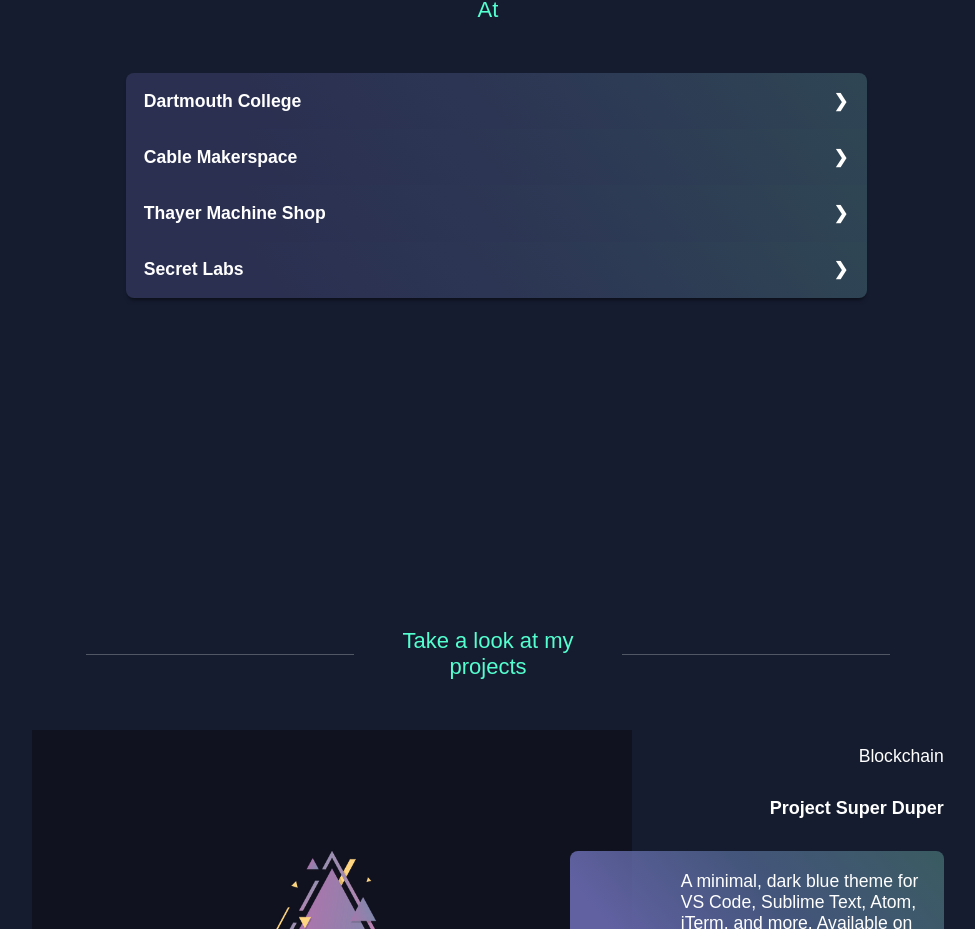
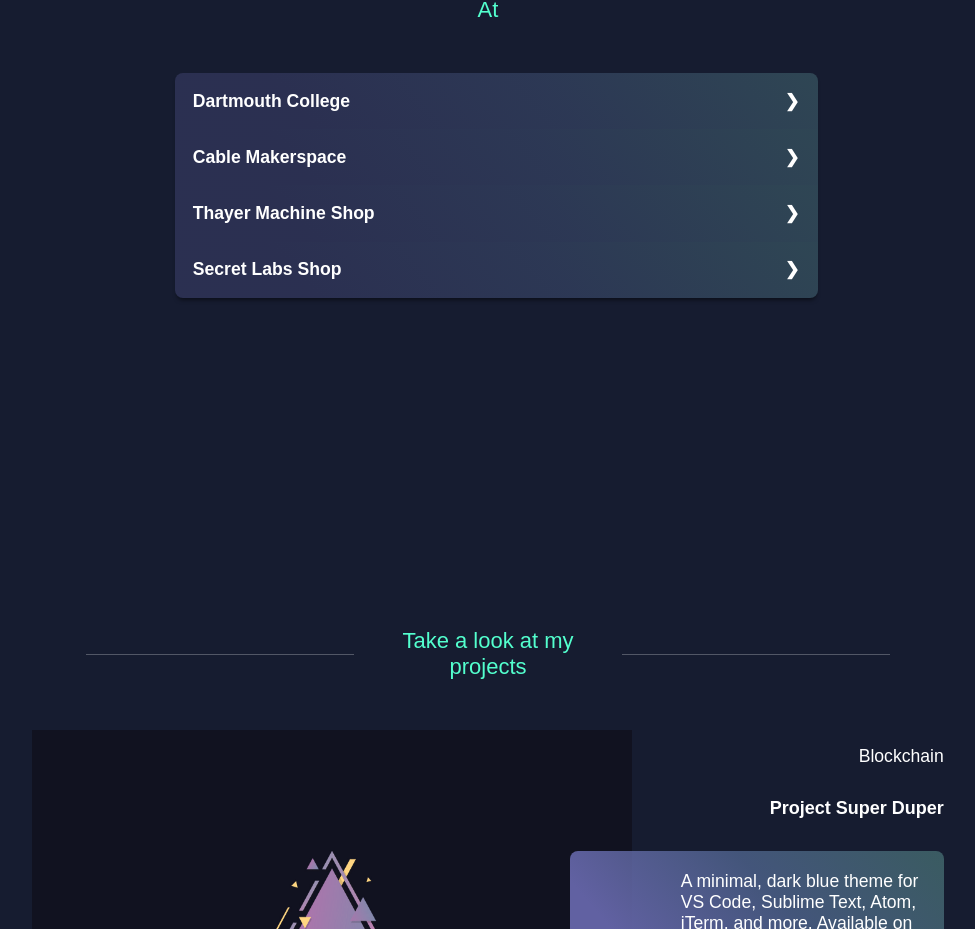
Before and after one commit to thanvinhbaohoang/react-harold-portfolio, a React (Create React App) app: page / in a window 1280 px wide. Shown: the part 1852-2781 px from the top of the page, without its empty margins (152-1127 px from the left). Built offline with nearby package versions, Linux system fonts and the light colour scheme.

Commit message:
Styled experience section

```diff
--- a/src/App.js
+++ b/src/App.js
@@ -159,9 +159,15 @@
         <input type="checkbox" id="chck1"/>
         <label class="tab-label" for="chck1">Dartmouth College</label>
         <div class="tab-content">
-          Lorem ipsum dolor sit amet consectetur, adipisicing elit. Ipsum, reiciendis! askldasmlda,msdalsmdasldmfasldmfasldmfsldmfmadslf
+            <ul>
+                <li>VP at Dartmouth Libertarians</li>
+                <li>VP at Kappa Pi Kappa</li>
+                <li>TA at MakerSpace</li>
+                <li>TA at Machineshop</li>
+            </ul>
         </div>
       </div>
+
       <div class="tab">
         <input type="checkbox" id="chck2"/>
         <label class="tab-label" for="chck2">Cable Makerspace</label>
@@ -178,7 +184,7 @@
       </div>
       <div class="tab">
         <input type="checkbox" id="chck4"/>
-        <label class="tab-label" for="chck4">Secret Labs</label>
+        <label class="tab-label" for="chck4">Secret Labs Shop</label>
         <div class="tab-content">
           Lorem ipsum dolor sit amet consectetur adipisicing elit. A, in!
         </div>
--- a/src/App.scss
+++ b/src/App.scss
@@ -980,6 +980,7 @@
 }
 .row {
   display:flex;
+  width: 70%;
   .col {
     flex:1;
     display: flex;
@@ -996,7 +997,7 @@
   flex-direction: column;
   justify-content: center;
   align-items: center;
-  width: 80%;
+  width: 100%;
   border-radius: 8px;
   overflow: hidden;
   box-shadow: 0 4px 4px -2px rgba(0,0,0,0.5);
@@ -1031,8 +1032,8 @@
   &-content {
     max-height: 0;
     padding: 0 1em;
-    color: $midnight;
-    background: white;
+    color: white;
+    background:$midnight;
     transition: all .35s;
   }
   &-close {
@@ -1057,8 +1058,10 @@
     }
   }
   ~ .tab-content {
-    max-height: 100vh;
-    padding: 1em;
+    background-color: $midnight;
+    max-height: 300vh;
+    padding: 20px;
+    text-align: center;
   }
 }
 
```
